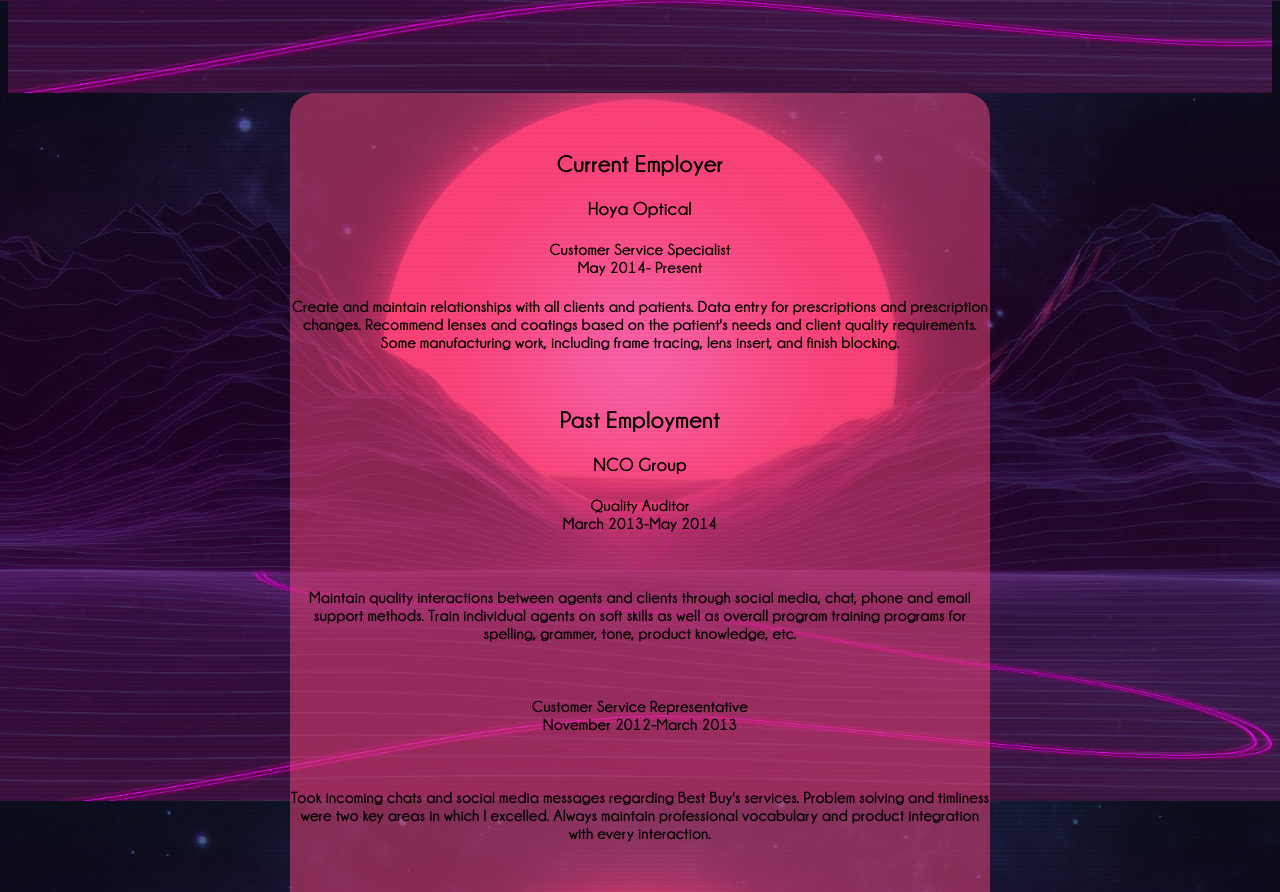
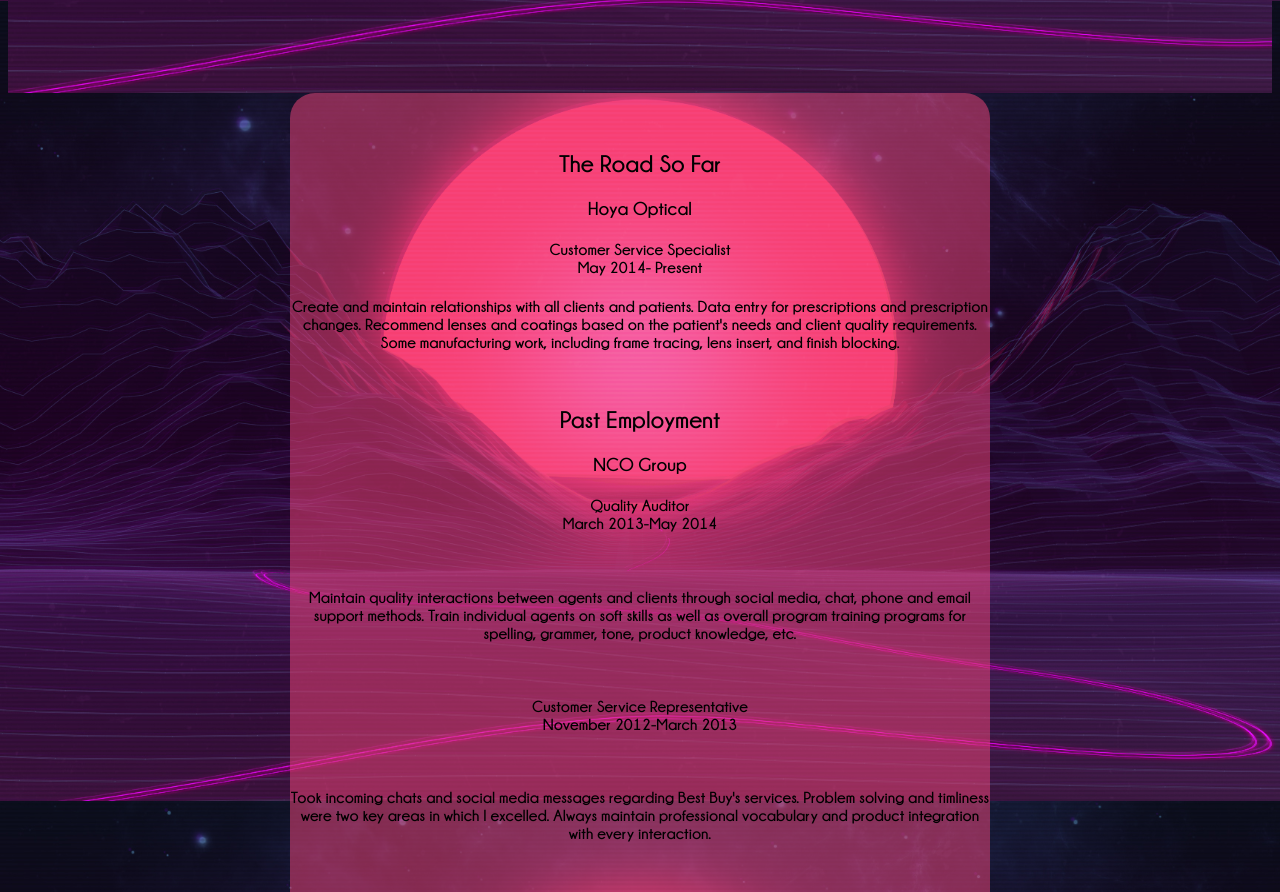
Before and after one commit to minimart/minimart.github.io, a plain HTML site: page index.html in a window 1280 px wide. Shown: the part 799-1691 px from the top of the page. Drawn offline with Linux system fonts and the light colour scheme.

Commit message:
changing title of section

```diff
--- a/index.html
+++ b/index.html
@@ -14,7 +14,7 @@
 <main>
   <br>
   <br>
-  <h2>Current Employer</h2>
+  <h2>The Road So Far</h2>
   <h3>Hoya Optical</h3>
   <h4>Customer Service Specialist
   <br>
```
